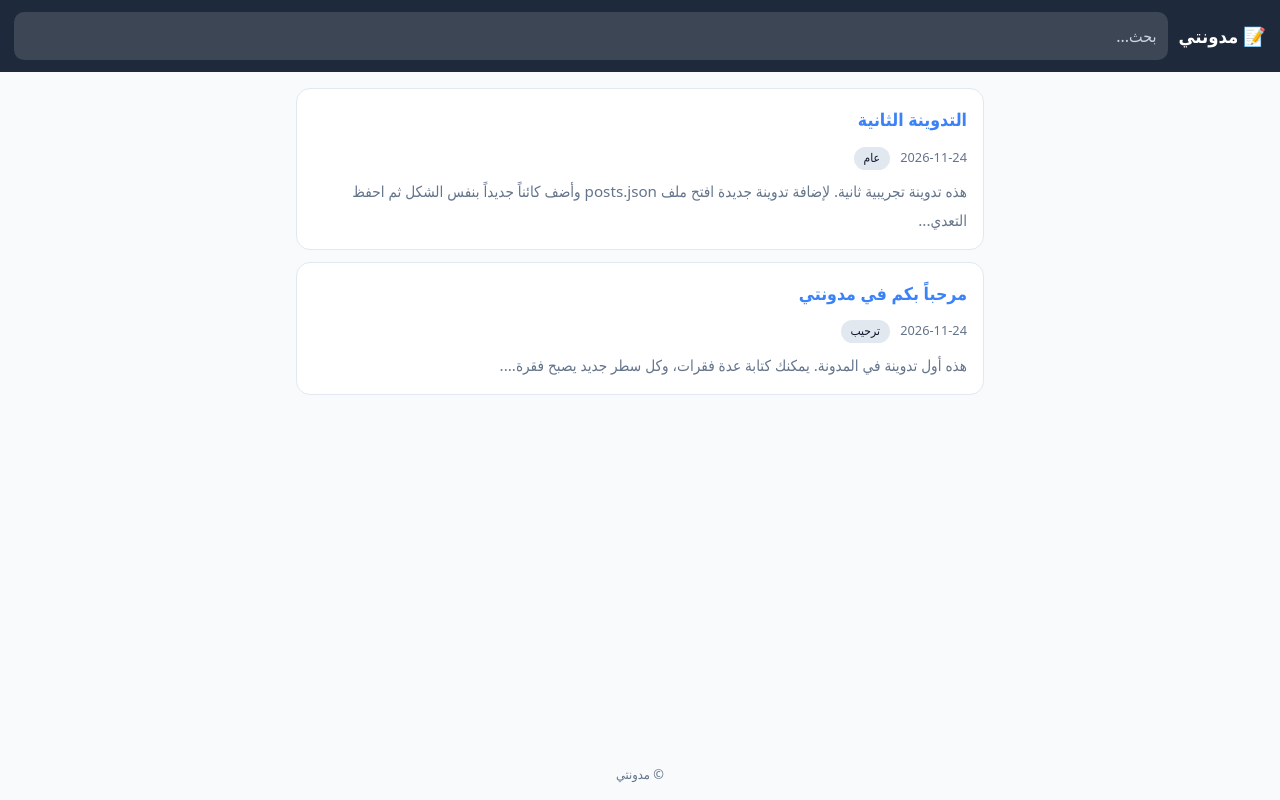
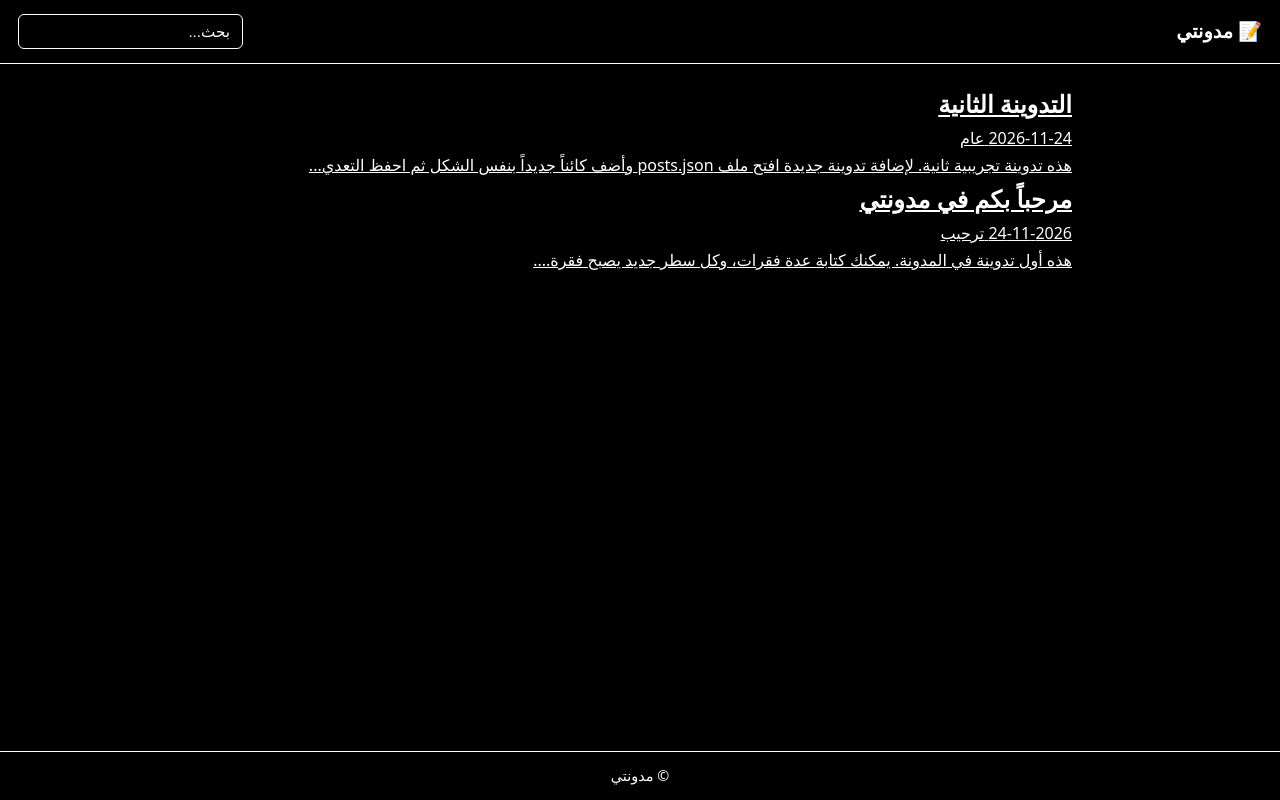
Before and after one commit to cktail39/My-location, a plain HTML site: page index.html in a window 1280 px wide. Drawn offline with Linux system fonts and the light colour scheme.

Commit message:
Update index.html

```diff
--- a/index.html
+++ b/index.html
@@ -4,19 +4,116 @@
   <meta charset="UTF-8">
   <meta name="viewport" content="width=device-width, initial-scale=1">
   <title>مدونتي</title>
-<meta name="theme-color" content="#1e293b">
+  <meta name="theme-color" content="#000000">
   <link rel="manifest" href="manifest.json">
   <link rel="icon" href="icon-192.png">
   <link rel="apple-touch-icon" href="icon-192.png">
-<link rel="stylesheet" href="style.css">
+  <style>
+    * {
+      box-sizing: border-box;
+      margin: 0;
+      padding: 0;
+    }
+
+    body {
+      background-color: #000000;
+      color: #ffffff;
+      font-family: system-ui, -apple-system, sans-serif;
+      min-height: 100vh;
+      display: flex;
+      flex-direction: column;
+      line-height: 1.7;
+    }
+
+    header {
+      background-color: #000000;
+      color: #ffffff;
+      border-bottom: 1px solid #ffffff;
+      padding: 14px 18px;
+      display: flex;
+      align-items: center;
+      justify-content: space-between;
+      gap: 12px;
+      flex-wrap: wrap;
+    }
+
+    .brand {
+      background-color: #000000;
+      color: #ffffff;
+      text-decoration: none;
+      font-weight: bold;
+      font-size: 1.2rem;
+    }
+
+    #search {
+      background-color: #000000;
+      color: #ffffff;
+      border: 1px solid #ffffff;
+      border-radius: 6px;
+      padding: 8px 12px;
+      font-size: 0.95rem;
+      outline: none;
+      min-width: 180px;
+    }
+
+    #search::placeholder {
+      color: #ffffff;
+    }
+
+    #view {
+      flex: 1;
+      background-color: #000000;
+      color: #ffffff;
+      padding: 20px 18px;
+      max-width: 900px;
+      width: 100%;
+      margin: 0 auto;
+    }
+
+    #view h1,
+    #view h2,
+    #view h3,
+    #view p,
+    #view a,
+    #view li,
+    #view span,
+    #view div {
+      background-color: #000000;
+      color: #ffffff;
+    }
+
+    #view a {
+      text-decoration: underline;
+    }
+
+    .msg {
+      background-color: #000000;
+      color: #ffffff;
+      text-align: center;
+      padding: 24px 12px;
+      font-size: 1rem;
+    }
+
+    footer {
+      background-color: #000000;
+      color: #ffffff;
+      border-top: 1px solid #ffffff;
+      text-align: center;
+      padding: 12px 18px;
+      font-size: 0.9rem;
+    }
+  </style>
 </head>
 <body>
   <header>
     <a href="#" id="home" class="brand">📝 مدونتي</a>
     <input id="search" type="search" placeholder="بحث...">
   </header>
+
   <main id="view"><p class="msg">جارٍ التحميل...</p></main>
+
   <footer>© مدونتي</footer>
+
   <script src="script.js"></script>
 </body>
 </html>
```
Lines whose indentation alone changed are shown as unchanged.
